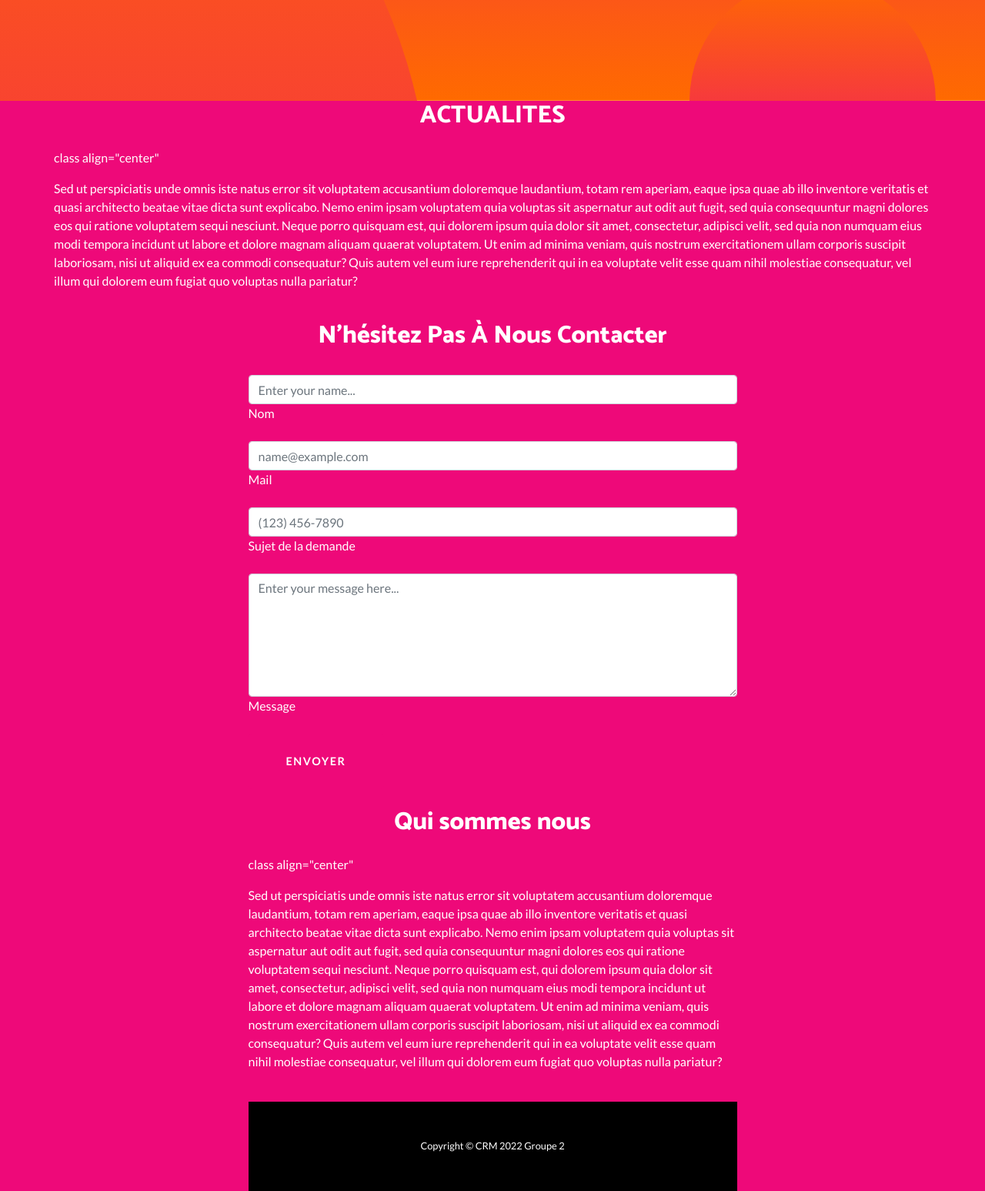
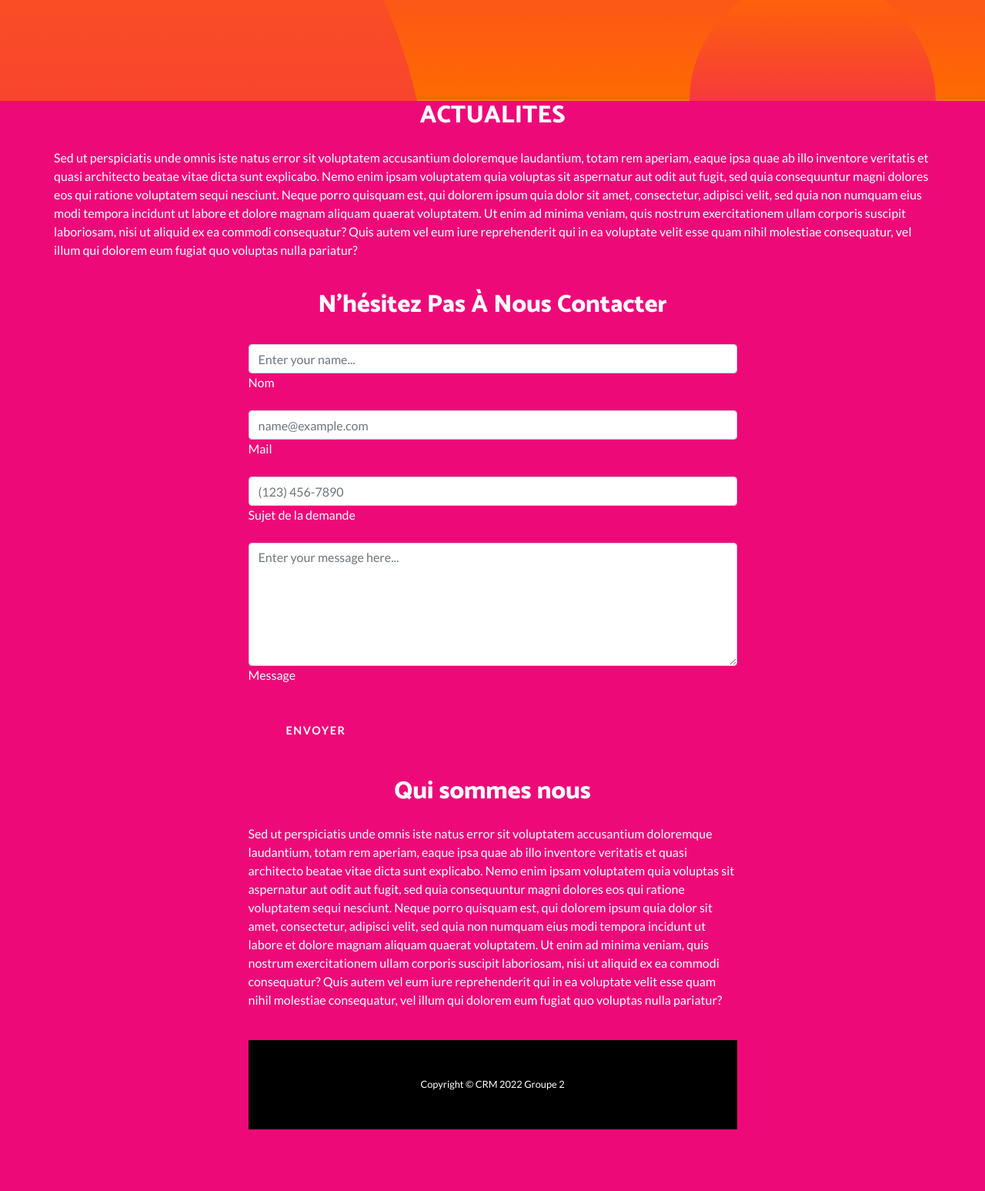
Before and after one commit to ydalosa/groupe2minicrm, a PHP site: template src/view/layout.php in a window 1280 px wide. Shown: the part 556-2103 px from the top of the page at 77% size. After the commit the page ends 2023 px from the top, so only its background shows below. Run offline with PHP 8.4, Linux system fonts and the light colour scheme; the template is opened without the code that fills it, so the values that code supplies are empty; some libraries are stand-ins or nearby versions.

Commit message:
Update layout.php

```diff
--- a/src/view/layout.php
+++ b/src/view/layout.php
@@ -78,7 +78,7 @@
 
       <br>
       <div class="row">
-        <p> class align="center" </p> Sed ut perspiciatis unde omnis iste natus error sit voluptatem accusantium doloremque laudantium, totam rem aperiam, eaque ipsa quae ab illo inventore veritatis et quasi architecto beatae vitae dicta sunt explicabo. Nemo enim ipsam voluptatem quia voluptas sit aspernatur aut odit aut fugit, sed quia consequuntur magni dolores eos qui ratione voluptatem sequi nesciunt. Neque porro quisquam est, qui dolorem ipsum quia dolor sit amet, consectetur, adipisci velit, sed quia non numquam eius modi tempora incidunt ut labore et dolore magnam aliquam quaerat voluptatem. Ut enim ad minima veniam, quis nostrum exercitationem ullam corporis suscipit laboriosam, nisi ut aliquid ex ea commodi consequatur? Quis autem vel eum iure reprehenderit qui in ea voluptate velit esse quam nihil molestiae consequatur, vel illum qui dolorem eum fugiat quo voluptas nulla pariatur? <br>
+        <p class="align-center"> Sed ut perspiciatis unde omnis iste natus error sit voluptatem accusantium doloremque laudantium, totam rem aperiam, eaque ipsa quae ab illo inventore veritatis et quasi architecto beatae vitae dicta sunt explicabo. Nemo enim ipsam voluptatem quia voluptas sit aspernatur aut odit aut fugit, sed quia consequuntur magni dolores eos qui ratione voluptatem sequi nesciunt. Neque porro quisquam est, qui dolorem ipsum quia dolor sit amet, consectetur, adipisci velit, sed quia non numquam eius modi tempora incidunt ut labore et dolore magnam aliquam quaerat voluptatem. Ut enim ad minima veniam, quis nostrum exercitationem ullam corporis suscipit laboriosam, nisi ut aliquid ex ea commodi consequatur? Quis autem vel eum iure reprehenderit qui in ea voluptate velit esse quam nihil molestiae consequatur, vel illum qui dolorem eum fugiat quo voluptas nulla pariatur? <br>
           <br>
         </p>
 
@@ -172,14 +172,14 @@
 
                   <br>
                   <div class="row">
-                    <p> class align="center" </p> Sed ut perspiciatis unde omnis iste natus error sit voluptatem accusantium doloremque laudantium, totam rem aperiam, eaque ipsa quae ab illo inventore veritatis et quasi architecto beatae vitae dicta sunt explicabo. Nemo enim ipsam voluptatem quia voluptas sit aspernatur aut odit aut fugit, sed quia consequuntur magni dolores eos qui ratione voluptatem sequi nesciunt. Neque porro quisquam est, qui dolorem ipsum quia dolor sit amet, consectetur, adipisci velit, sed quia non numquam eius modi tempora incidunt ut labore et dolore magnam aliquam quaerat voluptatem. Ut enim ad minima veniam, quis nostrum exercitationem ullam corporis suscipit laboriosam, nisi ut aliquid ex ea commodi consequatur? Quis autem vel eum iure reprehenderit qui in ea voluptate velit esse quam nihil molestiae consequatur, vel illum qui dolorem eum fugiat quo voluptas nulla pariatur? <br>
+                    <p class="align-center"> Sed ut perspiciatis unde omnis iste natus error sit voluptatem accusantium doloremque laudantium, totam rem aperiam, eaque ipsa quae ab illo inventore veritatis et quasi architecto beatae vitae dicta sunt explicabo. Nemo enim ipsam voluptatem quia voluptas sit aspernatur aut odit aut fugit, sed quia consequuntur magni dolores eos qui ratione voluptatem sequi nesciunt. Neque porro quisquam est, qui dolorem ipsum quia dolor sit amet, consectetur, adipisci velit, sed quia non numquam eius modi tempora incidunt ut labore et dolore magnam aliquam quaerat voluptatem. Ut enim ad minima veniam, quis nostrum exercitationem ullam corporis suscipit laboriosam, nisi ut aliquid ex ea commodi consequatur? Quis autem vel eum iure reprehenderit qui in ea voluptate velit esse quam nihil molestiae consequatur, vel illum qui dolorem eum fugiat quo voluptas nulla pariatur? <br>
                       <br>
                     </p>
 
                   </div>
                 </div>
 
-                <!--deuxième option voir Formulaire de contact--Voir page formulaire.php-->
+                <!--deuxième option voir Formulaire de contact\-Voir page formulaire.php-->
 
 
 
```
